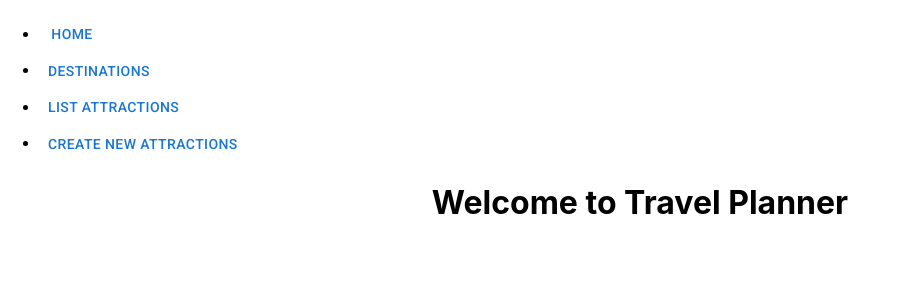
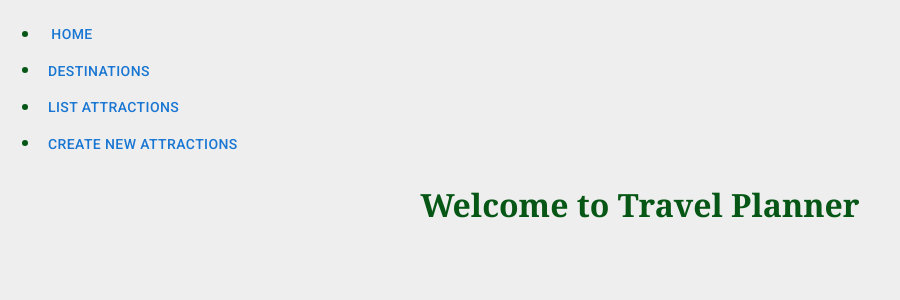
Before and after one commit to Andela24/phase-3-build-frontend, a React (Create React App) app in the folder frontend-api-project/: page / in a window 1280 px wide. Shown: the top 300 px of the page, without its empty margins (0-900 px from the left). Built offline with nearby package versions, Linux system fonts and the light colour scheme.

Commit message:
add css file

```diff
--- a/frontend-api-project/src/components/Home.js
+++ b/frontend-api-project/src/components/Home.js
@@ -1,8 +1,9 @@
 import React from 'react'
+import "./TravelPlanner.css"
 
 const Home = () => {
   return (
-    <div>
+    <div class="container">
       <h1 style={{ textAlign: 'center' }}> Welcome to Travel Planner </h1>
       {/* <img src="https://www.pexels.com/photo/paper-boat-near-globe-in-room-7412075/" alt="Welcome To Travel Planner"></img>
       https://www.pexels.com/photo/person-holding-brown-cardboard-with-travel-text-7009489/ */}
--- a/frontend-api-project/src/components/NavBar.js
+++ b/frontend-api-project/src/components/NavBar.js
@@ -5,7 +5,7 @@ import Button from '@mui/material/Button';
 const NavBar = () => {
   return (
     <div>
-      <ul>
+      <ul class="navigation">
           <li><NavLink to="/"><Button>Home</Button></NavLink></li>
           <li><NavLink to="/destination"><Button>Destinations</Button></NavLink></li>
           <li><NavLink to="/attraction"><Button>List Attractions</Button></NavLink></li>
--- /dev/null
+++ b/frontend-api-project/src/components/TravelPlanner.css
@@ -0,0 +1,10 @@
+body {
+    background-color: #EEEEEE;
+    font-family: Georgia, 'Times New Roman', Times, serif;
+}
+.container {
+    color: rgb(6, 86, 21);
+}
+.navigation {
+    color: rgb(6, 86, 21);
+}
```
Also changed, not shown: frontend-api-project/src/components/picture.jpg (added).
